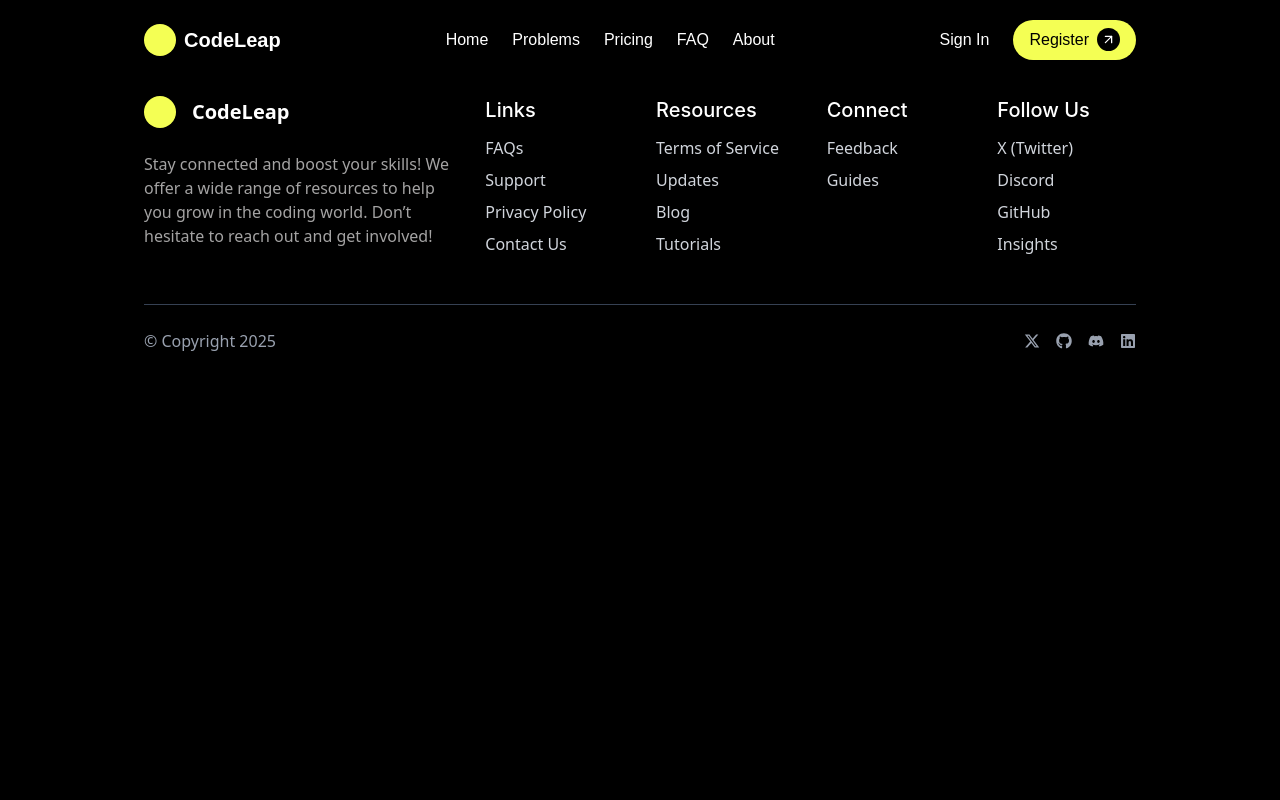
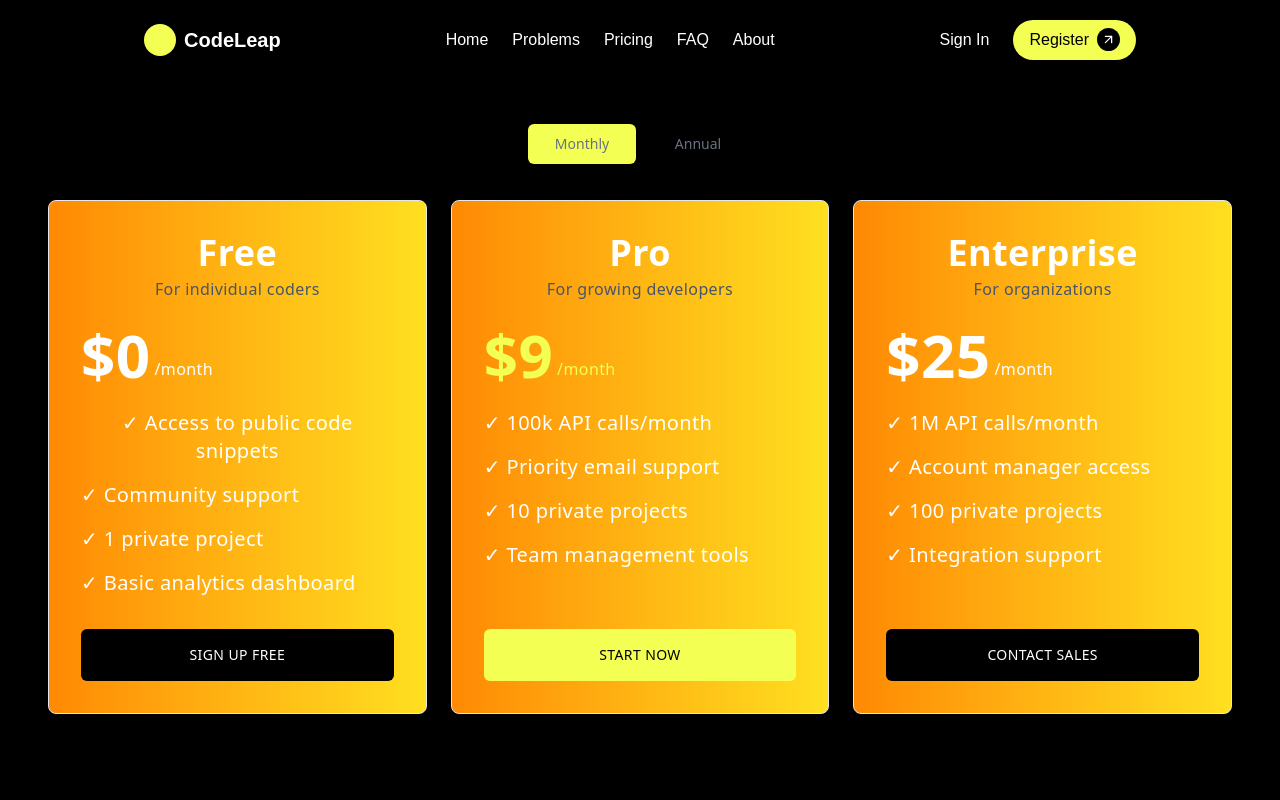
Before and after one commit to sanketsingh01/CodeLeap, a React (Vite) app in the folder FRONTEND/: page /Pricing in a window 1280 px wide. Shown: the top 800 px of the page. Built offline with nearby package versions, Linux system fonts and the light colour scheme.

Commit message:
Added Picing section

```diff
--- a/FRONTEND/src/Layout/Layout.jsx
+++ b/FRONTEND/src/Layout/Layout.jsx
@@ -3,6 +3,7 @@ import { Routes, Route } from "react-router-dom";
 import Home from "../pages/Home.jsx";
 import FAQ from "../pages/FAQ.jsx";
 import About from "../pages/AboutUs.jsx";
+import Pricing from "../pages/Pricing.jsx";
 
 const Layout = () => {
   return (
@@ -11,6 +12,7 @@ const Layout = () => {
         <Route path="/" element={<Home />} />
         <Route path="/FAQ" element={<FAQ />} />
         <Route path="/About" element={<About />} />
+        <Route path="/Pricing" element={<Pricing />} />
       </Routes>
     </div>
   );
--- a/FRONTEND/src/componenets/Footer.jsx
+++ b/FRONTEND/src/componenets/Footer.jsx
@@ -24,16 +24,19 @@ const Footer = () => {
           <h4 className="inter-Regular font-semibold mb-3 text-xl">Links</h4>
           <ul className="space-y-2 text-base text-gray-300">
             <li>
-              <a href="#">FAQs</a>
+              <a href="/FAQ" className="hover:text-white">
+                FAQs
+              </a>
             </li>
             <li>
-              <a href="#">Support</a>
+              <a href="/Pricing" className="hover:text-white">
+                Pricing
+              </a>
             </li>
             <li>
-              <a href="#">Privacy Policy</a>
-            </li>
-            <li>
-              <a href="#">Contact Us</a>
+              <a href="/About" className="hover:text-white">
+                About
+              </a>
             </li>
           </ul>
         </div>
@@ -45,16 +48,24 @@ const Footer = () => {
           </h4>
           <ul className="space-y-2 text-base text-gray-300">
             <li>
-              <a href="#">Terms of Service</a>
+              <a href="#" target="_blank" className="hover:text-white">
+                Terms of Service
+              </a>
             </li>
             <li>
-              <a href="#">Updates</a>
+              <a href="#" target="_blank" className="hover:text-white">
+                Updates
+              </a>
             </li>
             <li>
-              <a href="#">Blog</a>
+              <a href="#" target="_blank" className="hover:text-white">
+                Blog
+              </a>
             </li>
             <li>
-              <a href="#">Tutorials</a>
+              <a href="#" target="_blank" className="hover:text-white">
+                Tutorials
+              </a>
             </li>
           </ul>
         </div>
@@ -64,10 +75,14 @@ const Footer = () => {
           <h4 className="inter-Regular font-semibold mb-3 text-xl">Connect</h4>
           <ul className="space-y-2 text-base text-gray-300">
             <li>
-              <a href="#">Feedback</a>
+              <a href="#" target="_blank" className="hover:text-white">
+                Feedback
+              </a>
             </li>
             <li>
-              <a href="#">Guides</a>
+              <a href="#" target="_blank" className="hover:text-white">
+                Guides
+              </a>
             </li>
           </ul>
         </div>
@@ -79,13 +94,32 @@ const Footer = () => {
           </h4>
           <ul className="space-y-2 text-base text-gray-300">
             <li>
-              <a href="#">X (Twitter)</a>
+              <a
+                href="https://x.com/SinghSanket78"
+                target="_blank"
+                className="hover:text-white"
+              >
+                {" "}
+                X (Twitter)
+              </a>
             </li>
             <li>
-              <a href="#">Discord</a>
+              <a
+                href="https://discord.gg/UCq2KhfZ"
+                target="_blank"
+                className="hover:text-white"
+              >
+                Discord
+              </a>
             </li>
             <li>
-              <a href="#">GitHub</a>
+              <a
+                href="https://github.com/sanketsingh01"
+                target="_blank"
+                className="hover:text-white"
+              >
+                GitHub
+              </a>
             </li>
             <li>
               <a href="#">Insights</a>
--- a/FRONTEND/src/componenets/navbar.jsx
+++ b/FRONTEND/src/componenets/navbar.jsx
@@ -46,7 +46,7 @@ export default function Navbar() {
             <Link to="/">Problems</Link>
           </div>
           <div className="hover:text-[#F4FF54] cursor-pointer flex gap-4">
-            <Link to="/">Pricing</Link>
+            <Link to="/Pricing">Pricing</Link>
           </div>
           {!isFAQPage && (
             <div className="hover:text-[#F4FF54] cursor-pointer flex gap-4">
@@ -99,7 +99,7 @@ export default function Navbar() {
             <Link to="/">Problems</Link>
           </div>
           <div className="hover:text-[#F4FF54] cursor-pointer">
-            <Link to="/">Pricing</Link>
+            <Link to="/Pricing">Pricing</Link>
           </div>
           <div className="hover:text-[#F4FF54] cursor-pointer">
             <Link to="/FAQ">FAQs</Link>
--- /dev/null
+++ b/FRONTEND/src/pages/Pricing.jsx
@@ -0,0 +1,151 @@
+import React, { useState } from "react";
+
+const Pricing = () => {
+  const [isAnnual, setIsAnnual] = useState(false);
+
+  const toggleBilling = (type) => {
+    setIsAnnual(type === "annual");
+  };
+
+  const prices = {
+    free: "$0",
+    pro: isAnnual ? "$39" : "$9",
+    enterprise: isAnnual ? "$249" : "$25",
+  };
+
+  const features = {
+    free: [
+      "✓ Access to public code snippets",
+      "✓ Community support",
+      "✓ 1 private project",
+      "✓ Basic analytics dashboard",
+    ],
+    pro: isAnnual
+      ? [
+          "✓ 1M API calls/year",
+          "✓ Priority email & chat support",
+          "✓ 50 private projects",
+          "✓ Team collaboration tools",
+        ]
+      : [
+          "✓ 100k API calls/month",
+          "✓ Priority email support",
+          "✓ 10 private projects",
+          "✓ Team management tools",
+        ],
+    enterprise: isAnnual
+      ? [
+          "✓ Unlimited API calls",
+          "✓ Dedicated success manager",
+          "✓ Unlimited private projects",
+          "✓ Custom onboarding & training",
+        ]
+      : [
+          "✓ 1M API calls/month",
+          "✓ Account manager access",
+          "✓ 100 private projects",
+          "✓ Integration support",
+        ],
+  };
+
+  return (
+    <div className="w-full max-w-7xl mx-auto text-center px-4 sm:px-6 mb-8 md:mb-12 lg:mb-16 mt-30 text-white">
+      {/* Toggle Switch */}
+      <div className="flex flex-col items-center lg:flex-row justify-center mt-6 sm:mt-8 space-y-4 lg:space-y-0 lg:space-x-4 relative">
+        <div className="relative w-58 h-12 bg-black rounded-md flex items-center overflow-hidden">
+          <div
+            id="toggleSlider"
+            className={`absolute top-1 ${
+              isAnnual ? "left-[calc(50%+0.5rem)]" : "left-1"
+            } w-[calc(50%-0.5rem)] h-10 bg-[#F4FF54] rounded-md transition-all duration-300 ease-in-out z-0`}
+          ></div>
+          <button
+            onClick={() => toggleBilling("monthly")}
+            className="w-1/2 z-10 text-center text-sm font-medium text-gray-500 relative"
+          >
+            Monthly
+          </button>
+          <button
+            onClick={() => toggleBilling("annual")}
+            className="w-1/2 z-10 text-center text-sm font-medium text-gray-500 relative"
+          >
+            Annual
+          </button>
+        </div>
+      </div>
+
+      {/* Pricing Cards */}
+      <div className="grid grid-cols-1 md:grid-cols-2 lg:grid-cols-3 gap-4 sm:gap-6 w-full max-w-7xl mx-auto px-4 sm:px-6 mb-12 sm:mb-16 mt-8">
+        {/* Free Plan */}
+        <div className="border border-gray-200 rounded-lg p-6 sm:p-8 flex flex-col bg-gradient-to-r from-orange-400 to-yellow-300 tracking-wide shadow">
+          <h2 className="text-2xl sm:text-4xl font-bold mb-1">Free</h2>
+          <p className="text-gray-600 mb-4 sm:mb-6">For individual coders</p>
+          <div className="flex items-end mb-4 sm:mb-6">
+            <span className="text-4xl sm:text-5xl md:text-6xl font-bold">
+              {prices.free}
+            </span>
+            <span className="mb-1 ml-1">/month</span>
+          </div>
+          <ul className="space-y-3 sm:space-y-4 mb-6 sm:mb-8 flex-grow text-base sm:text-xl">
+            {features.free.map((point, index) => (
+              <li key={index} className="flex items-start">
+                {point}
+              </li>
+            ))}
+          </ul>
+          <button className="w-full bg-black text-white py-3 sm:py-4 font-medium rounded-md uppercase text-sm cursor-pointer">
+            Sign up free
+          </button>
+        </div>
+
+        {/* Pro Plan */}
+        <div className="border border-gray-200 rounded-lg p-6 sm:p-8 flex flex-col text-white bg-gradient-to-r from-orange-400 to-yellow-300 tracking-wide shadow">
+          <h2 className="text-2xl sm:text-4xl font-bold mb-1">Pro</h2>
+          <p className="text-gray-600 mb-4 sm:mb-6">For growing developers</p>
+          <div className="flex items-end mb-4 sm:mb-6">
+            <span className="text-4xl sm:text-5xl md:text-6xl font-bold text-[#F4FF54]">
+              {prices.pro}
+            </span>
+            <span className="mb-1 ml-1" style={{ color: "#F4FF54" }}>
+              /month
+            </span>
+          </div>
+          <ul className="space-y-3 sm:space-y-4 mb-6 sm:mb-8 flex-grow text-base sm:text-xl">
+            {features.pro.map((point, index) => (
+              <li key={index} className="flex items-start">
+                {point}
+              </li>
+            ))}
+          </ul>
+          <button className="w-full text-black py-3 sm:py-4 font-medium rounded-md uppercase text-sm bg-[#F4FF54] cursor-pointer">
+            Start Now
+          </button>
+        </div>
+
+        {/* Enterprise Plan */}
+        <div className="border border-gray-200 rounded-lg p-6 sm:p-8 flex flex-col bg-gradient-to-r from-orange-400 to-yellow-300 tracking-wide shadow">
+          <h2 className="text-2xl sm:text-4xl font-bold mb-1">Enterprise</h2>
+          <p className="text-gray-600 mb-4 sm:mb-6">For organizations</p>
+          <div className="flex items-end mb-4 sm:mb-6">
+            <span className="text-4xl sm:text-5xl md:text-6xl font-bold">
+              {prices.enterprise}
+            </span>
+            <span className="mb-1 ml-1">/month</span>
+          </div>
+          <ul className="space-y-3 sm:space-y-4 mb-6 sm:mb-8 flex-grow text-base sm:text-xl">
+            {features.enterprise.map((point, index) => (
+              <li key={index} className="flex items-start">
+                {point}
+              </li>
+            ))}
+          </ul>
+          <button className="w-full bg-black text-white py-3 sm:py-4 font-medium rounded-md uppercase text-sm cursor-pointer">
+            Contact sales
+          </button>
+        </div>
+      </div>
+    </div>
+  );
+};
+
+export default Pricing;
```
